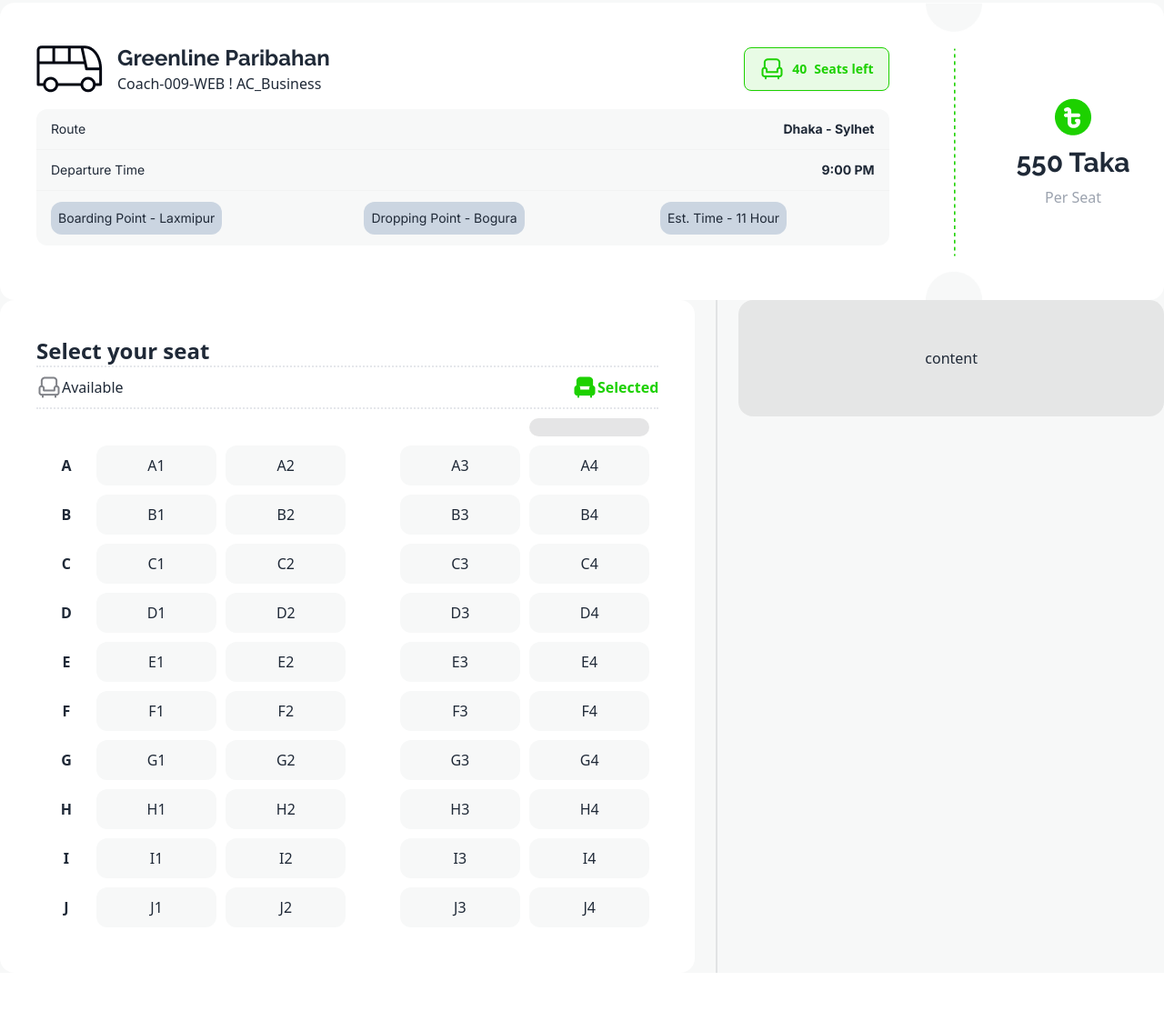
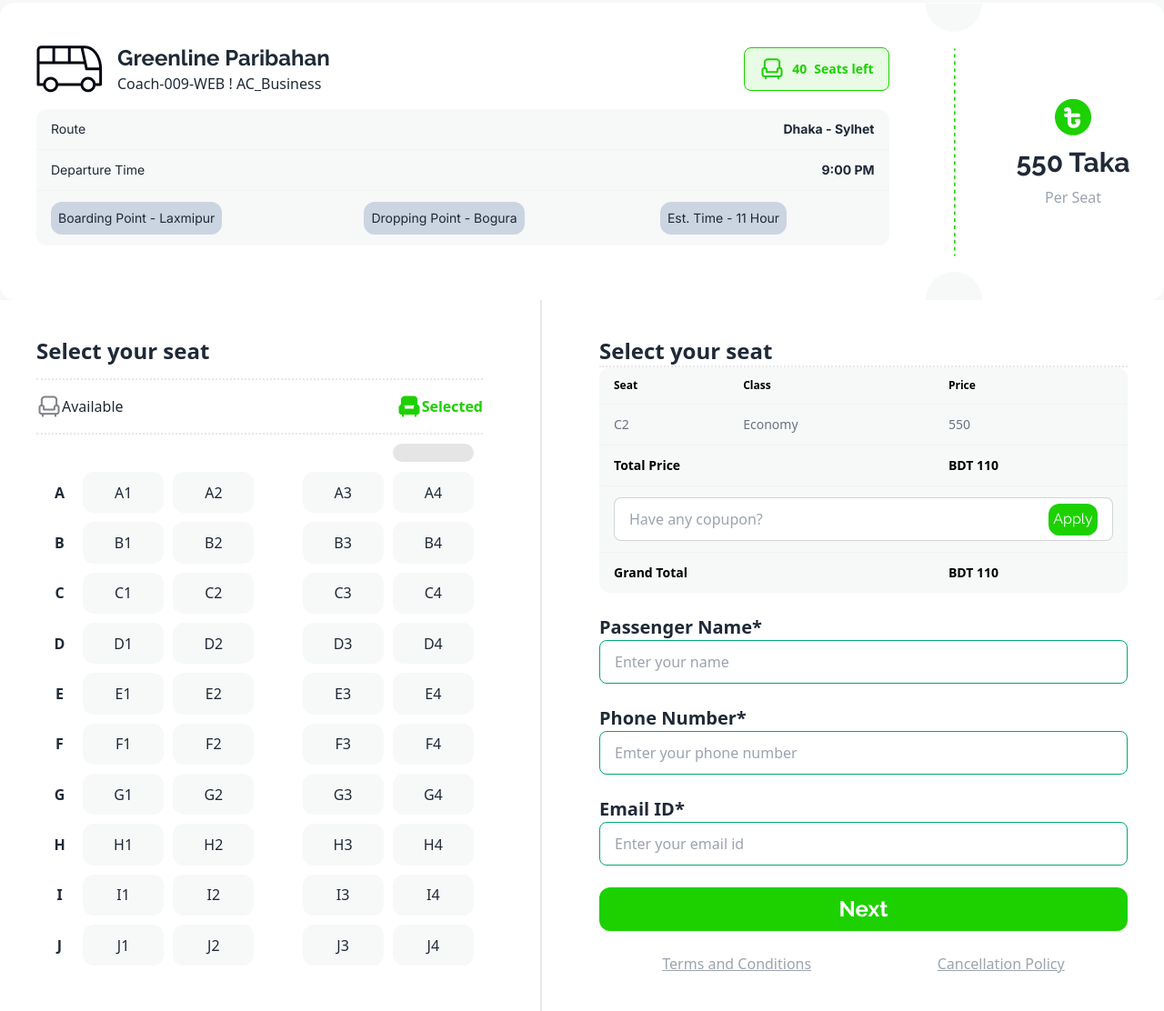
Before and after one commit to Fayshal007/p-paribahan, a plain HTML site: page index.html in a window 1280 px wide. Shown: the part 1513-2625 px from the top of the page at 91% size. Before the commit the page ends 2583 px from the top, so only its background shows below. Drawn offline with nearby package versions, Linux system fonts and the light colour scheme.

Commit message:
main part finished

```diff
--- a/index.html
+++ b/index.html
@@ -188,7 +188,7 @@
                 </div>
             </div>
         </section>
-        <main>
+        <main class="bg-white">
             <div class="flex flex-col w-full lg:flex-row">
                 <div class="grid flex-grow rounded-box bg-white p-10">
                     <h1 class="font-bold text-2xl">Select your seat</h1>
@@ -202,7 +202,8 @@
                         <tbody>
                             <tr>
                                 <td colspan="7"></td>
-                                <td class="seat flex justify-center items-center bg-[#0307121a]"><img src="./images/tabler-icon-steering-wheel.png" alt="" srcset=""></td>
+                                <td class="seat flex justify-center items-center bg-[#0307121a]"><img
+                                        src="./images/tabler-icon-steering-wheel.png" alt="" srcset=""></td>
                             </tr>
                             <!-- Row A -->
                             <tr>
@@ -323,9 +324,71 @@
 
                 </div>
                 <div class="divider lg:divider-horizontal"></div>
-                <div class="grid flex-grow h-32 card bg-base-300 rounded-box place-items-center">content</div>
+                <div class="grid flex-grow rounded-box bg-white p-10">
+                    <h1 class="font-bold text-2xl border-b-2 border-dotted">Select your seat</h1>
+                    <div class="overflow-x-auto bg-[#F7F8F8] rounded-xl">
+                        <table class="table">
+                            <!-- head -->
+                            <thead>
+                                <tr class="font-extrabold text-black">
+                                    <th>Seat</th>
+                                    <th>Class</th>
+                                    <th>Price</th>
+                                </tr>
+                            </thead>
+                            <tbody class=" text-gray-500">
+                                <!-- row 1 -->
+                                <tr>
+                                    <td>C2</td>
+                                    <td>Economy</td>
+                                    <td>550</td>
+                                </tr>
+                                <!-- row 2 -->
+                                <tr class="text-black font-bold">
+                                    <td colspan="2">Total Price</td>
+                                    <td>BDT 110</td>
+                                </tr>
+                                <tr>
+                                    <td colspan="3">
+                                        <label class="input input-bordered flex items-center gap-2">
+                                            <input type="text" class="w-full input-bordered input-success" placeholder="Have any copupon?" />
+                                            <button class="kbd kbd primary-button font-normal text-white ">
+                                                Apply</button>
+                                        </label>
+                                    </td>
+                                </tr>
+                                <tr class="text-black font-bold">
+                                    <td colspan="2">Grand Total</td>
+                                    <td>BDT 110</td>
+                                </tr>
+
+                            </tbody>
+                        </table>
+                    </div>
+                    <br>
+                    <div>
+                        <label class="font-bold text-xl" for="">Passenger Name*</label> <br>
+                        <input type="text" placeholder="Enter your name" class="input input-bordered input-success w-full" /><br><br>
+                        <label class="font-bold text-xl" for="">Phone Number*</label> <br>
+                        <input type="text" placeholder="Emter your phone number" class="input input-bordered input-success w-full" /> <br><br>
+                        <label class="font-bold text-xl" for="">Email ID*</label> <br>
+                        <input type="email" placeholder="Enter your email id" class="input input-bordered input-success w-full" /><br> <br>
+                        <button class="btn btn-wide w-full primary-button text-white text-2xl">Next</button>
+                        <br>
+                        <br>
+                        <div class="underline flex justify-around text-gray-400">
+                            <p>Terms and Conditions</p>
+                            <p>Cancellation Policy</p>
+                        </div>
+                    </div>
+
+
+
+
+                </div>
             </div>
         </main>
+
 
 
     </div>
```
Lines whose indentation alone changed are shown as unchanged.
